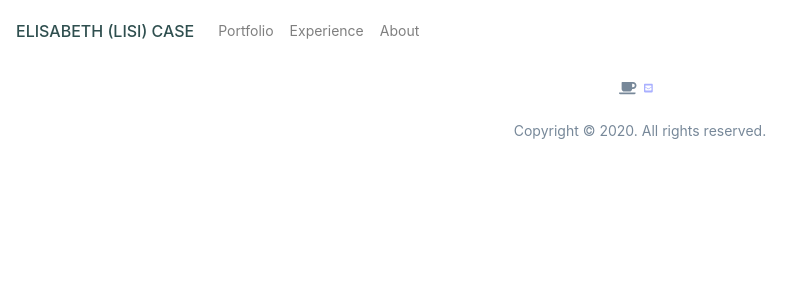
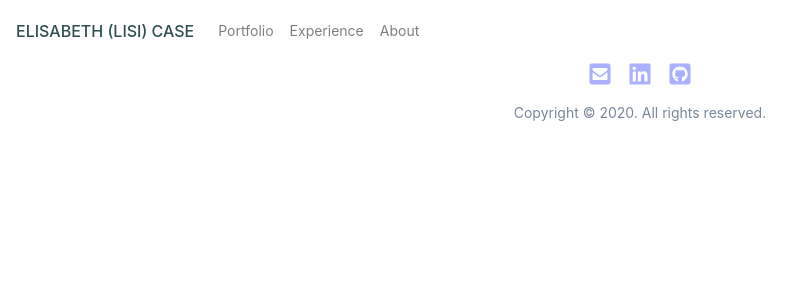
Before and after one commit to lisicase/portfolio, a React (Create React App) app: page / in a window 1280 px wide. Shown: the top 300 px of the page, without its empty margins (0-811 px from the left). Built offline with nearby package versions, Linux system fonts and the light colour scheme.

Commit message:
switched to react icons for better sizing

```diff
--- a/src/App.js
+++ b/src/App.js
@@ -3,9 +3,7 @@ import 'bootstrap/dist/css/bootstrap.min.css';
 import './style.css';
 import Navbar from 'react-bootstrap/Navbar';
 import Nav from 'react-bootstrap/Nav';
-import { FontAwesomeIcon } from '@fortawesome/react-fontawesome'
-import { faCoffee } from '@fortawesome/free-solid-svg-icons'
-import { faEnvelopeSquare } from '@fortawesome/free-solid-svg-icons'
+import { FaEnvelopeSquare, FaGithubSquare, FaLinkedin } from 'react-icons/fa';
 
 
 function App() {
@@ -40,10 +38,9 @@ class Footer extends Component {
       <footer>
         <div class="container text-center">
             <p>
-              <FontAwesomeIcon icon={faCoffee} />
-              <a href="mailto:casee@uw.edu"><FontAwesomeIcon icon={faEnvelopeSquare} className="contact-icon" size="xs" /></a>
-              <a href="https://linkedin.com/in/elisabethcase"><i class="contact fa fa-linkedin-square fa-2x"></i></a>
-              <a href="https://github.com/lisicase"><i class="contact fa fa-github-square fa-2x"></i></a>
+              <a href="mailto:casee@uw.edu"><FaEnvelopeSquare className="contact-icon" size="24" /></a>
+              <a href="https://linkedin.com/in/elisabethcase"><FaLinkedin className="contact-icon" size="24" /></a>
+              <a href="https://github.com/lisicase"><FaGithubSquare className="contact-icon" size="24" /></a>
             </p>
             <p>Copyright &copy; 2020. All rights reserved.</p>
         </div>
--- a/src/style.css
+++ b/src/style.css
@@ -76,7 +76,7 @@ button.resume {
 .contact-icon {
     padding-left: .5rem;
     padding-right: .5rem;
-    font-size: 10px;
+    box-sizing: content-box;
     color: #A9B0FF;
 }
 
```
